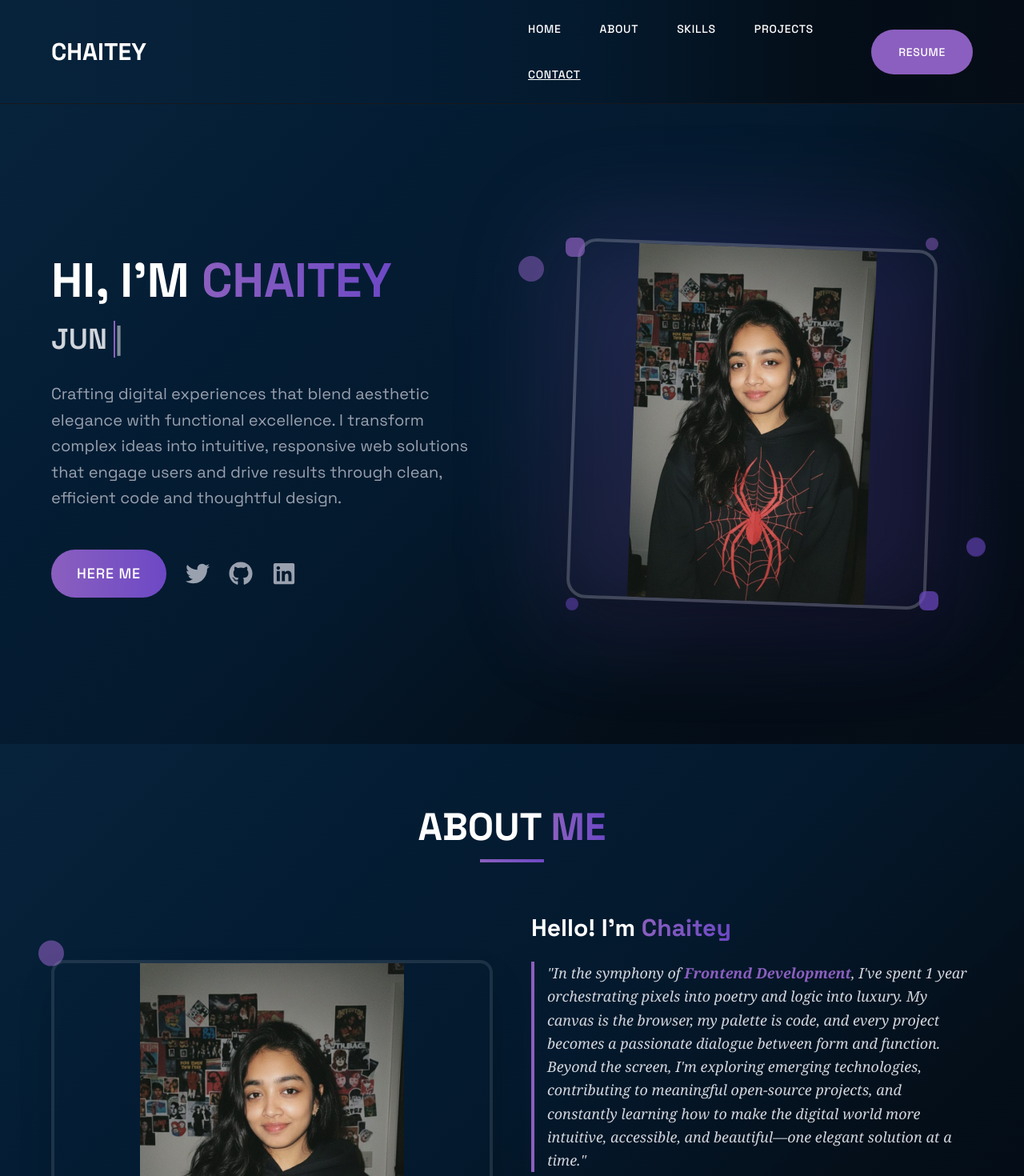
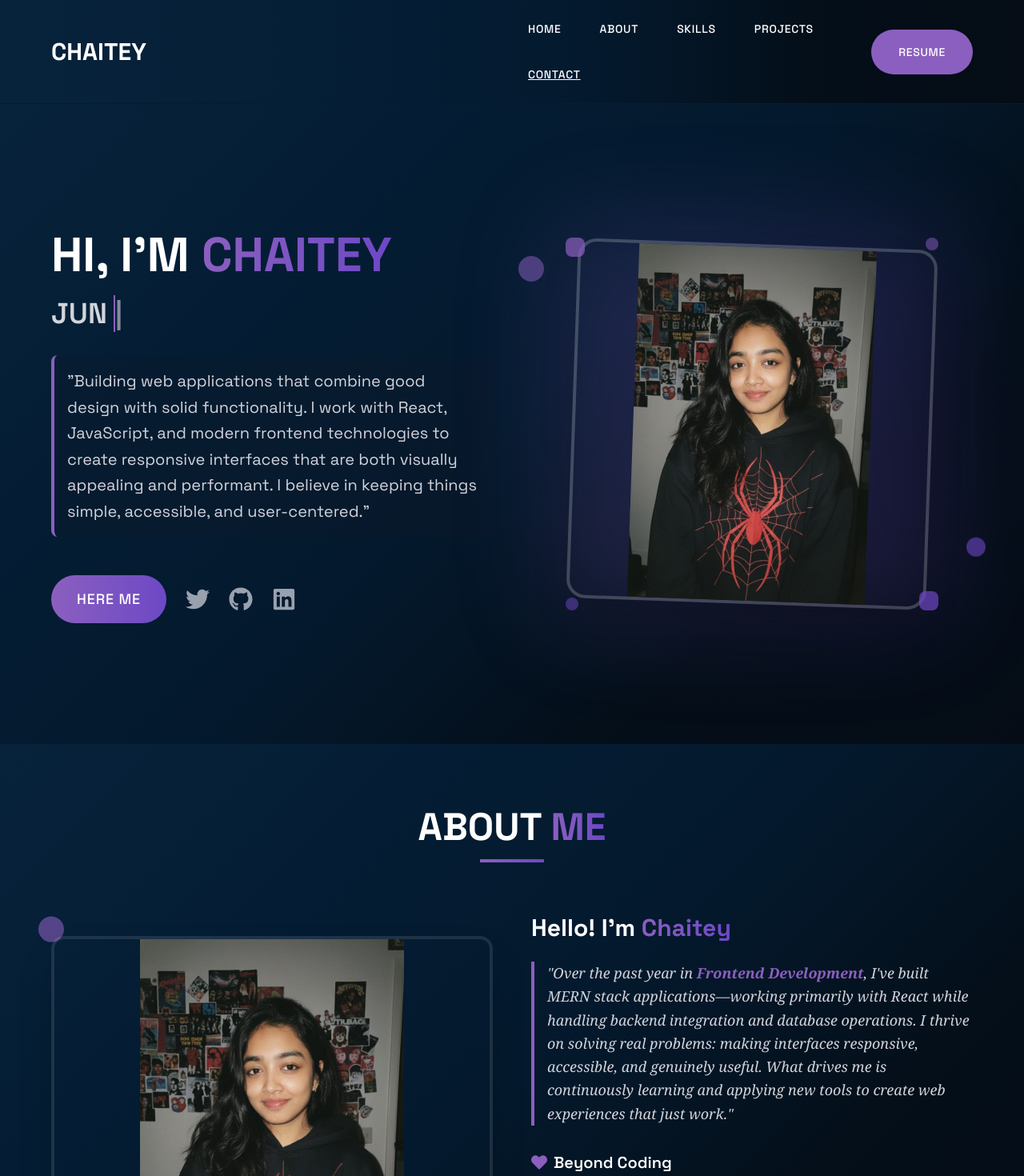
Before and after one commit to chaitey23/Chaitey, a React (Vite) app: page / in a window 1280 px wide. Shown: the top 1470 px of the page at 80% size. Built offline with nearby package versions, Linux system fonts and the light colour scheme.

Commit message:
some update design

```diff
--- a/src/Components/AboutMe.jsx
+++ b/src/Components/AboutMe.jsx
@@ -231,10 +231,7 @@ const AboutMe = () => {
                                     className="text-gray-300 leading-relaxed italic border-l-4 border-[#8B5FBF] pl-4 font-serif text-lg"
                                     variants={itemVariants}
                                 >
-                                    "In the symphony of <span className="text-[#8B5FBF] font-bold">Frontend Development</span>, I've spent 1 year orchestrating pixels into poetry and logic into luxury.
-                                    My canvas is the browser, my palette is code, and every project becomes a passionate dialogue between form and function.
-                                    Beyond the screen, I'm exploring emerging technologies, contributing to meaningful open-source projects, and constantly
-                                    learning how to make the digital world more intuitive, accessible, and beautiful—one elegant solution at a time."
+                                    "Over the past year in <span className="text-[#8B5FBF] font-bold">Frontend Development</span>,  I've built MERN stack applications—working primarily with React while handling backend integration and database operations. I thrive on solving real problems: making interfaces responsive, accessible, and genuinely useful. What drives me is continuously learning and applying new tools to create web experiences that just work."
                                 </motion.p>
                             </div>
                         </motion.div>
--- a/src/Components/ContactSection.jsx
+++ b/src/Components/ContactSection.jsx
@@ -145,7 +145,7 @@ const ContactSection = () => {
                                         href="tel:+880 1*********"
                                         className="text-white font-medium hover:text-indigo-300 transition-colors duration-300"
                                     >
-                                        +880 1*********
+                                        +880 1234567890
                                     </a>
                                 </div>
                             </motion.div>
--- a/src/Components/HeroSection.jsx
+++ b/src/Components/HeroSection.jsx
@@ -60,12 +60,13 @@ const HeroSection = () => {
                         </h2>
                     </div>
 
-                    <p className="text-lg lg:text-xl text-gray-400 leading-relaxed max-w-2xl">
-                        Crafting digital experiences that blend aesthetic elegance with functional excellence.
-                        I transform complex ideas into intuitive, responsive web solutions that engage users
-                        and drive results through clean, efficient code and thoughtful design.
+
+                    <p className="text-lg lg:text-xl text-gray-300 leading-relaxed max-w-2xl bg-gray-900/30 p-4 rounded-lg border-l-4 border-[#8B5FBF]">
+                        "Building web applications that combine good design with solid functionality.
+                        I work with React, JavaScript, and modern frontend technologies to create
+                        responsive interfaces that are both visually appealing and performant.
+                        I believe in keeping things simple, accessible, and user-centered."
                     </p>
-
                     <div className="flex flex-col sm:flex-row items-center gap-6 pt-4">
                         <div className="flex flex-col sm:flex-row gap-4">
                             <button onClick={openResume} className="bg-gradient-to-r from-[#8B5FBF] to-[#6D48C5] text-white px-8 py-4 rounded-full text-lg font-medium uppercase tracking-wider hover:shadow-2xl transition-all duration-300 transform hover:-translate-y-1 flex items-center gap-2 cursor-pointer">
@@ -92,15 +93,13 @@ const HeroSection = () => {
                     </div>
                 </div>
 
-                {/* Right Side - Image/Illustration */}
                 <div className="relative">
                     <div className="relative z-10 w-80 h-80 lg:w-[500px] lg:h-[500px] mx-auto">
                         <div className="absolute inset-0 bg-gradient-to-r from-[#8B5FBF] to-[#6D48C5] rounded-3xl opacity-20 blur-3xl"></div>
 
-                        {/* Modern Rounded Square */}
                         <div className="relative z-20 w-full h-full flex items-center justify-center">
                             <div className="relative w-72 h-72 lg:w-[450px] lg:h-[450px]">
-                                {/* Main Image with Subtle Rounding */}
+
                                 <div className="w-full h-full rounded-2xl lg:rounded-3xl overflow-hidden border-4 border-white/20 shadow-2xl transform rotate-2 hover:rotate-0 transition-transform duration-500">
                                     <img
                                         src={profilePhoto}
@@ -109,7 +108,7 @@ const HeroSection = () => {
                                     />
                                 </div>
 
-                                {/* Decorative Corner Elements */}
+
                                 <div className="absolute -top-2 -left-2 w-6 h-6 bg-[#8B5FBF] rounded-lg opacity-70"></div>
                                 <div className="absolute -bottom-2 -right-2 w-6 h-6 bg-[#6D48C5] rounded-lg opacity-70"></div>
                                 <div className="absolute -top-2 -right-2 w-4 h-4 bg-[#8B5FBF] rounded-lg opacity-50"></div>
@@ -118,7 +117,6 @@ const HeroSection = () => {
                         </div>
                     </div>
 
-                    {/* Floating Elements */}
                     <div className="absolute top-10 -left-4 w-8 h-8 bg-[#8B5FBF] rounded-full opacity-60 animate-pulse"></div>
                     <div className="absolute bottom-20 -right-4 w-6 h-6 bg-[#6D48C5] rounded-full opacity-60 animate-bounce"></div>
                     <div className="absolute top-1/2 -right-8 w-4 h-4 bg-[#8B5FBF] rounded-full opacity-40 animate-ping"></div>
--- a/src/Components/ProjectsSection.jsx
+++ b/src/Components/ProjectsSection.jsx
@@ -7,8 +7,28 @@ import newspaper from '../assets/newspaper-fullstack-webs-53e81.web.app_.png'
 const ProjectsSection = () => {
     const [hoveredProject, setHoveredProject] = useState(null);
     const projects = [
+
         {
             id: 1,
+            name: "Newspaper Fullstack Website",
+            image: newspaper,
+            liveLink: "https://newspaper-fullstack-webs-53e81.web.app",
+            githubLink: "https://github.com/chaitey23/newspaper-website",
+            description: "A fullstack newspaper website with real-time news updates, categories, and admin panel.",
+            technologies: ["React", "Node.js", "Express", "MongoDB", "JWT"],
+            challenges: [
+                "Building real-time news feed with instant updates",
+                "Creating comprehensive admin panel for content management",
+                "Implementing user subscription system with different tiers"
+            ],
+            futurePlans: [
+                "Add push notifications for breaking news",
+                "Implement AI-based personalized news recommendation",
+                "Develop progressive web app (PWA) for mobile users"
+            ]
+        },
+        {
+            id: 2,
             name: "Library Management System",
             image: libraryImg,
             liveLink: "https://library-management-31a51.web.app",
@@ -27,7 +47,7 @@ const ProjectsSection = () => {
             ]
         },
         {
-            id: 2,
+            id: 3,
             name: "Gardening Hub Application",
             image: GardenImg,
             liveLink: "https://gardening-hub-application.web.app",
@@ -42,25 +62,6 @@ const ProjectsSection = () => {
                 "Add plant care reminder and tracking system",
                 "Implement AR feature for plant identification",
                 "Create community forum for gardeners to share experiences"
-            ]
-        },
-        {
-            id: 3,
-            name: "Newspaper Fullstack Website",
-            image: newspaper,
-            liveLink: "https://newspaper-fullstack-webs-53e81.web.app",
-            githubLink: "https://github.com/chaitey23/newspaper-website",
-            description: "A fullstack newspaper website with real-time news updates, categories, and admin panel.",
-            technologies: ["React", "Node.js", "Express", "MongoDB", "JWT"],
-            challenges: [
-                "Building real-time news feed with instant updates",
-                "Creating comprehensive admin panel for content management",
-                "Implementing user subscription system with different tiers"
-            ],
-            futurePlans: [
-                "Add push notifications for breaking news",
-                "Implement AI-based personalized news recommendation",
-                "Develop progressive web app (PWA) for mobile users"
             ]
         }
     ];
```
